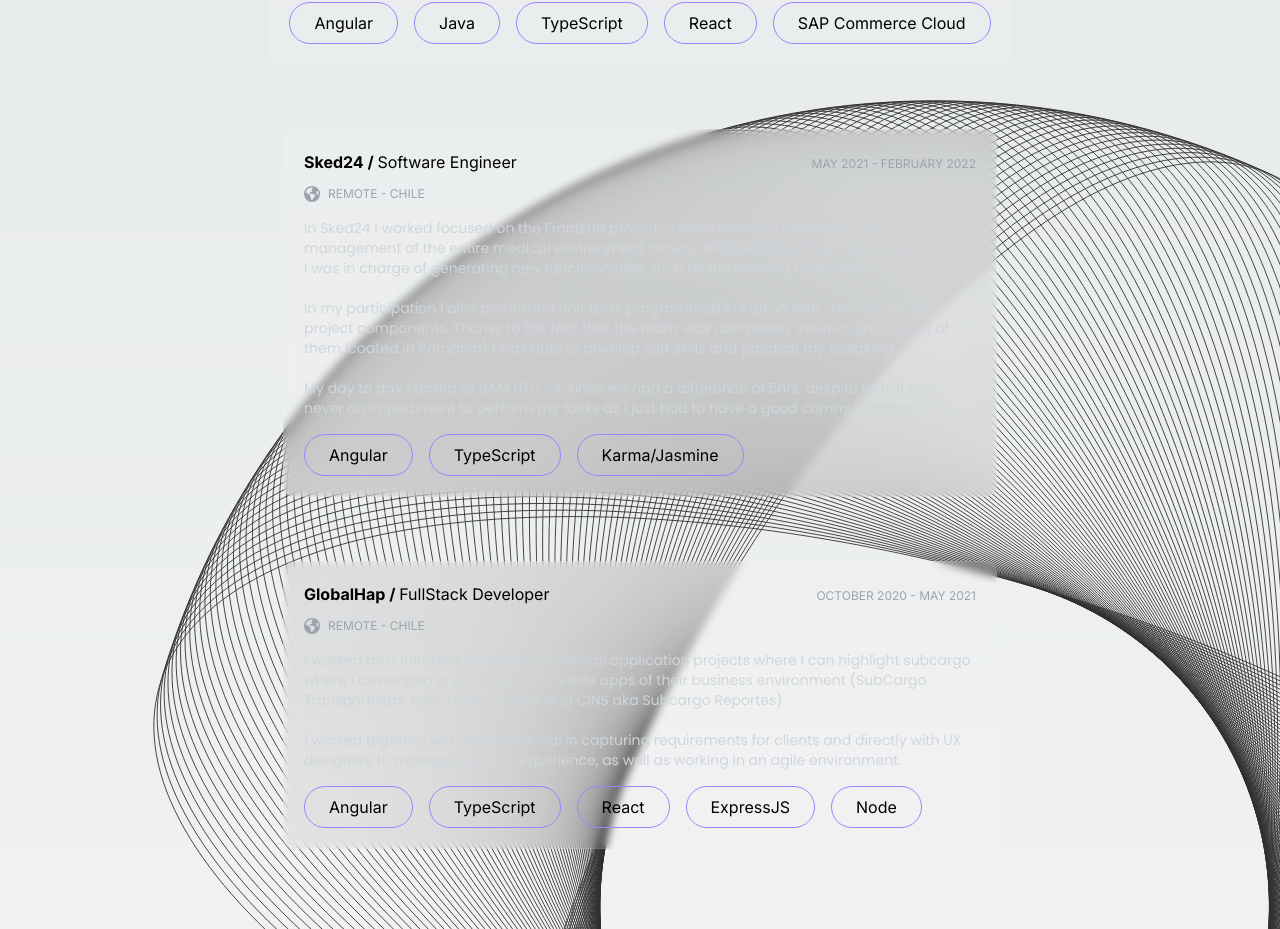
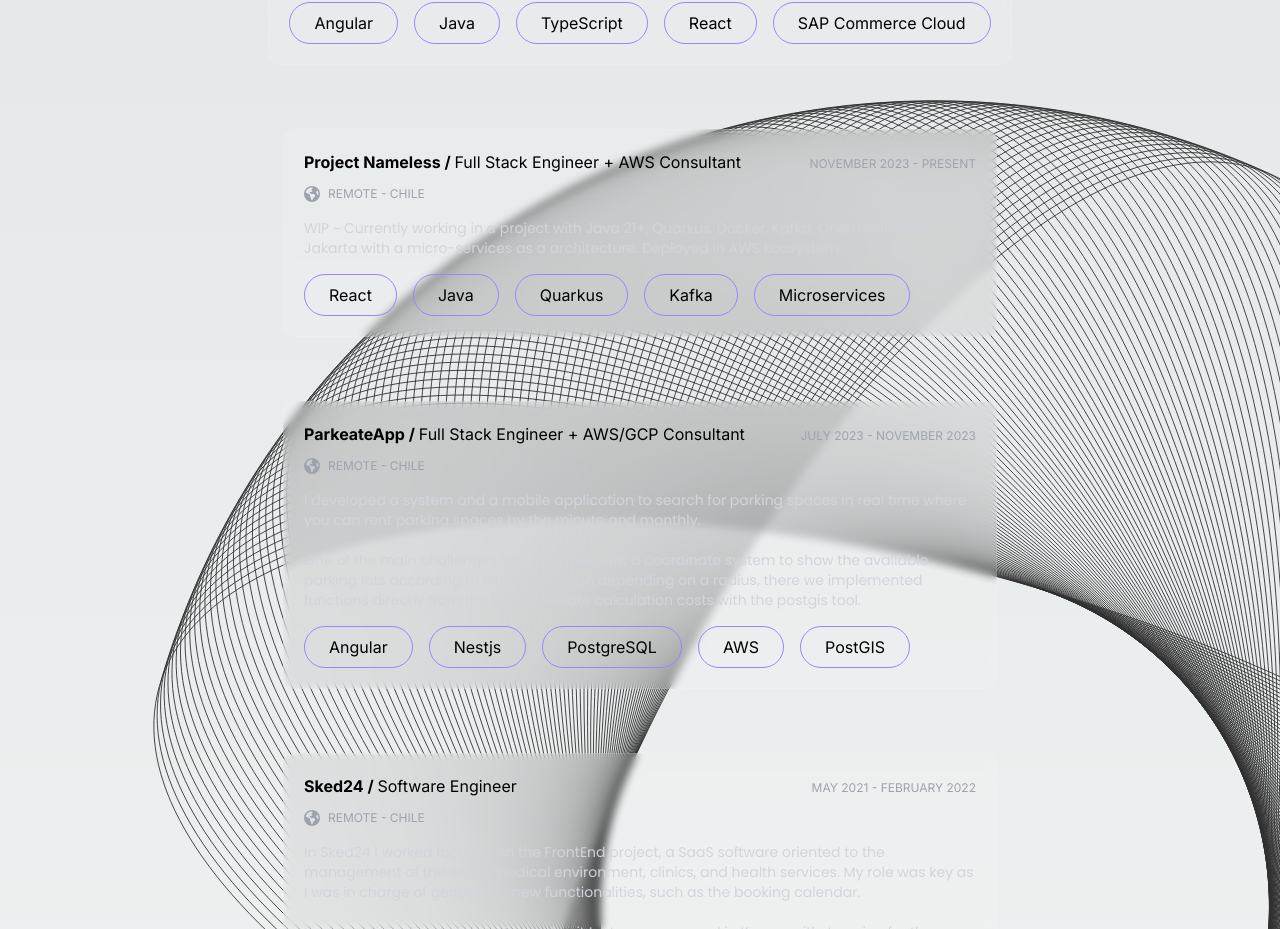
Before and after one commit to FRiverosVivar/portfolio, a Next.js app: page / in a window 1280 px wide. Shown: the part 2019-2948 px from the top of the page. Built offline with nearby package versions, Linux system fonts and the light colour scheme.

Commit message:
freelance

```diff
--- a/src/components/MyExperiences/MyExperiences.tsx
+++ b/src/components/MyExperiences/MyExperiences.tsx
@@ -53,6 +53,78 @@
               environment and ability to develop complex things in a short time
               we managed to rescue a project that raised $1MM USD the first day
               in production (and recover a client lost for that time).
+            </Experience>
+          </div>
+        </AnimatePresence>
+      </motion.div>
+      <motion.div
+        key="Project Nameless"
+        viewport={{ once: true }}
+        whileInView={{
+          opacity: 1,
+          transition: { duration: 1.5, delay: 0.4 },
+        }}
+        initial={{ opacity: 0 }}
+      >
+        <AnimatePresence mode="wait">
+          <div className="flex flex-col justify-center items-center">
+            <Experience
+              jobType={"REMOTE"}
+              jobLocation={"CHILE"}
+              enterpriseName={"Project Nameless"}
+              role={"Full Stack Engineer + AWS Consultant"}
+              from={"NOVEMBER 2023"}
+              to={"PRESENT"}
+              technologies={[
+                "React",
+                "Java",
+                "Quarkus",
+                "Kafka",
+                "Microservices",
+              ]}
+            >
+              WIP ~ Currently working in a project with Java 21+, Quarkus,
+              Docker, Kafka, OpenTelemetry, Jakarta with a micro-services as a
+              architecture. Deployed in AWS Ecosystem.
+            </Experience>
+          </div>
+        </AnimatePresence>
+      </motion.div>
+      <motion.div
+        key="ParkeateAPP"
+        viewport={{ once: true }}
+        whileInView={{
+          opacity: 1,
+          transition: { duration: 1.5, delay: 0.4 },
+        }}
+        initial={{ opacity: 0 }}
+      >
+        <AnimatePresence mode="wait">
+          <div className="flex flex-col justify-center items-center">
+            <Experience
+              jobType={"REMOTE"}
+              jobLocation={"CHILE"}
+              enterpriseName={"ParkeateApp"}
+              role={"Full Stack Engineer + AWS/GCP Consultant"}
+              from={"JULY 2023"}
+              to={"NOVEMBER 2023"}
+              technologies={[
+                "Angular",
+                "Nestjs",
+                "PostgreSQL",
+                "AWS",
+                "PostGIS",
+              ]}
+            >
+              I developed a system and a mobile application to search for
+              parking spaces in real time where you can rent parking spaces by
+              the minute and monthly.
+              <br></br>
+              <br></br>
+              One of the main challenges was to implement a coordinate system to
+              show the available parking lots according to filters and so on
+              depending on a radius, there we implemented functions directly
+              from the DB to alleviate calculation costs with the postgis tool.
             </Experience>
           </div>
         </AnimatePresence>
```
